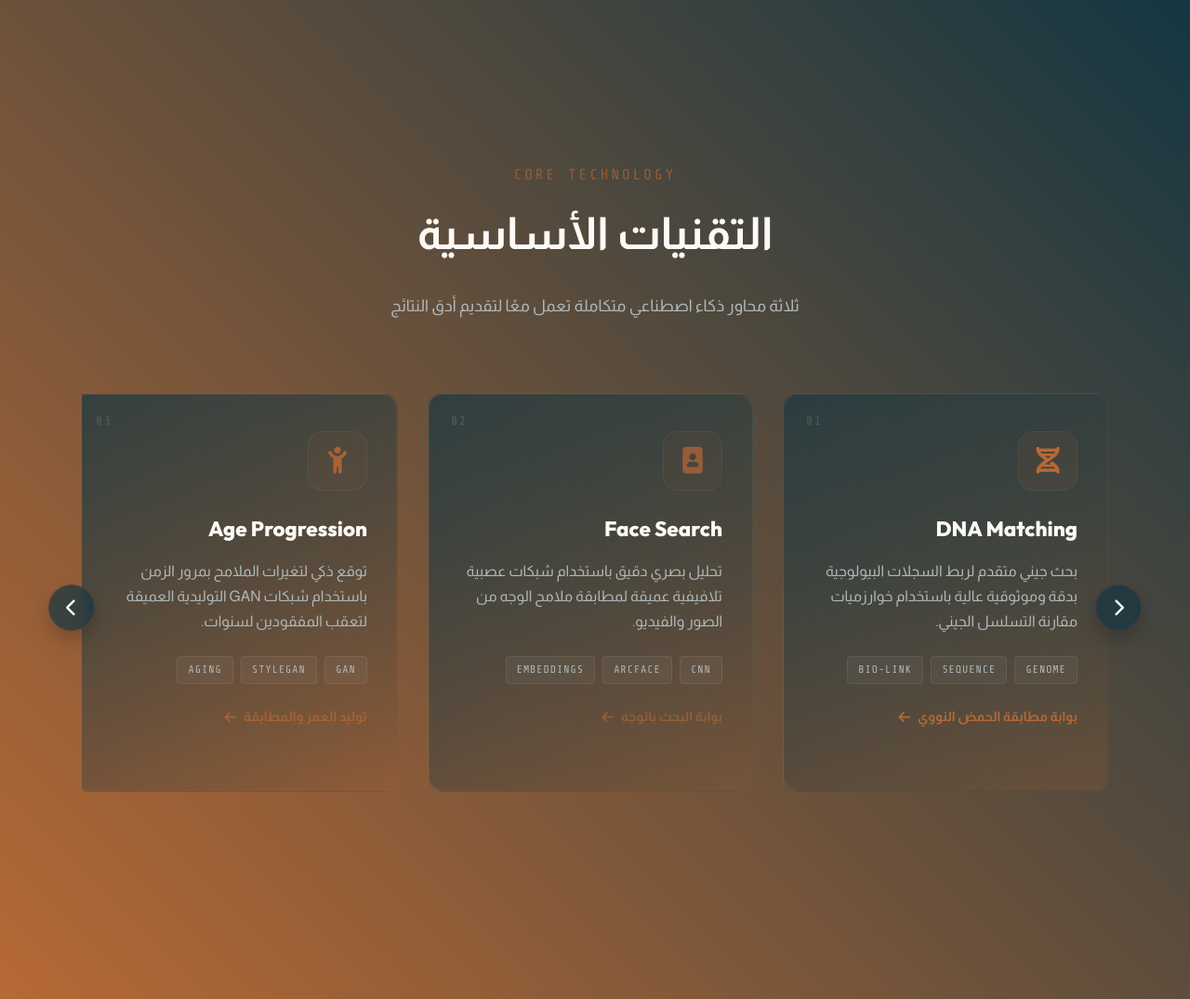
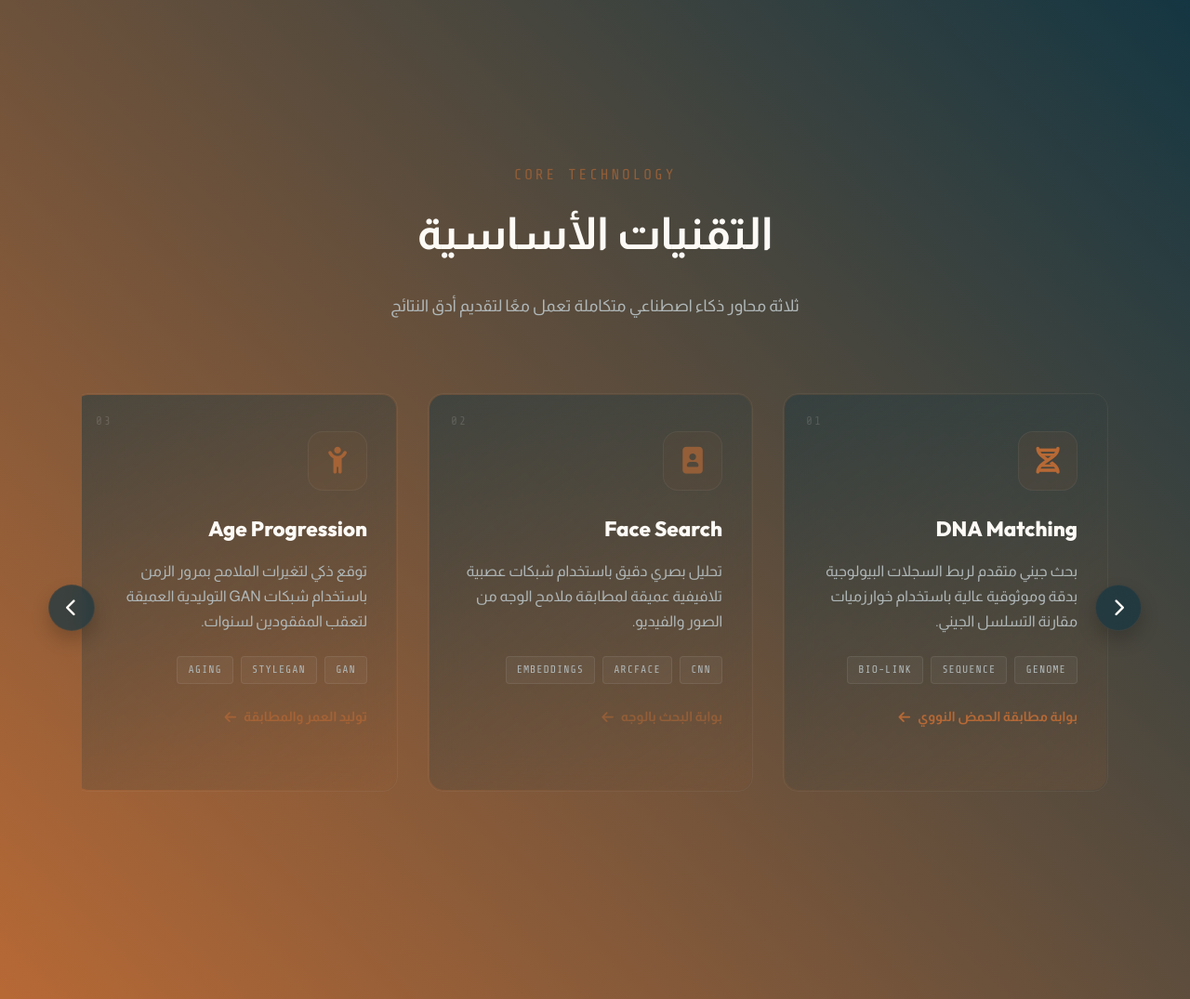
Before and after one commit to blackeagle686/mafqood-ai, a Django app: page / in a window 1280 px wide. Shown: the part 879-1954 px from the top of the page at 93% size. Run offline with Django 5.2, Linux system fonts and the light colour scheme; parts of the project's set-up code (start-up, migrations or seed data) failed here and were passed over.

Commit message:
refactor: update index.css

```diff
--- a/ai_system/app/static/css/index.css
+++ b/ai_system/app/static/css/index.css
@@ -461,7 +461,7 @@
 }
 .tech-card {
     position: relative;
-    background: linear-gradient(145deg, var(--card-bg) 0%, rgba(var(--glow-color-rgb, 183, 105, 53), 0.1) 100%, purple 50%);
+    background: linear-gradient(145deg, var(--card-bg) 0%, rgba(var(--glow-color-rgb, 183, 105, 53), 0.1) 100%%);
     backdrop-filter: blur(16px);
     -webkit-backdrop-filter: blur(16px);
     border: 1px solid var(--glass-border);
```
